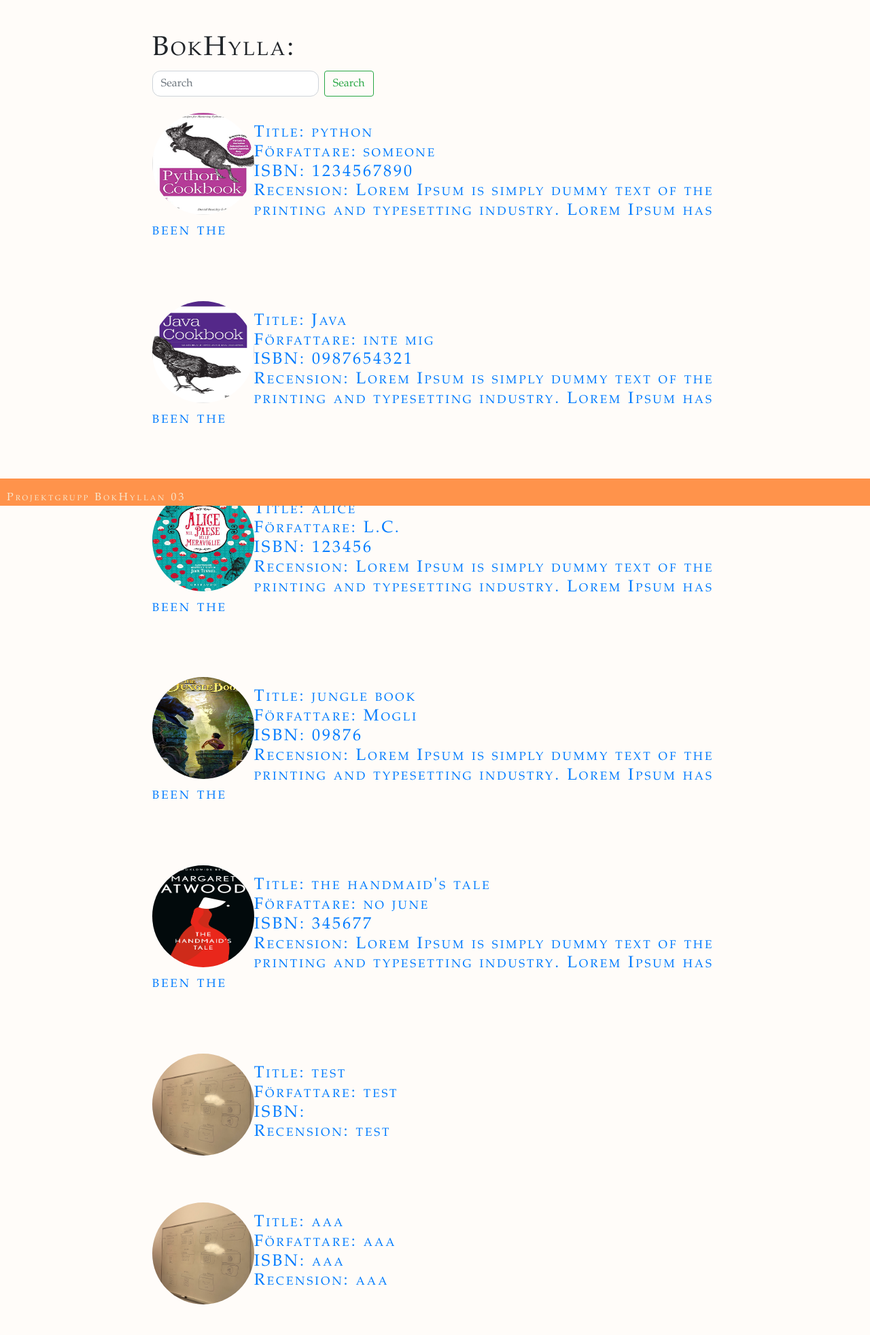
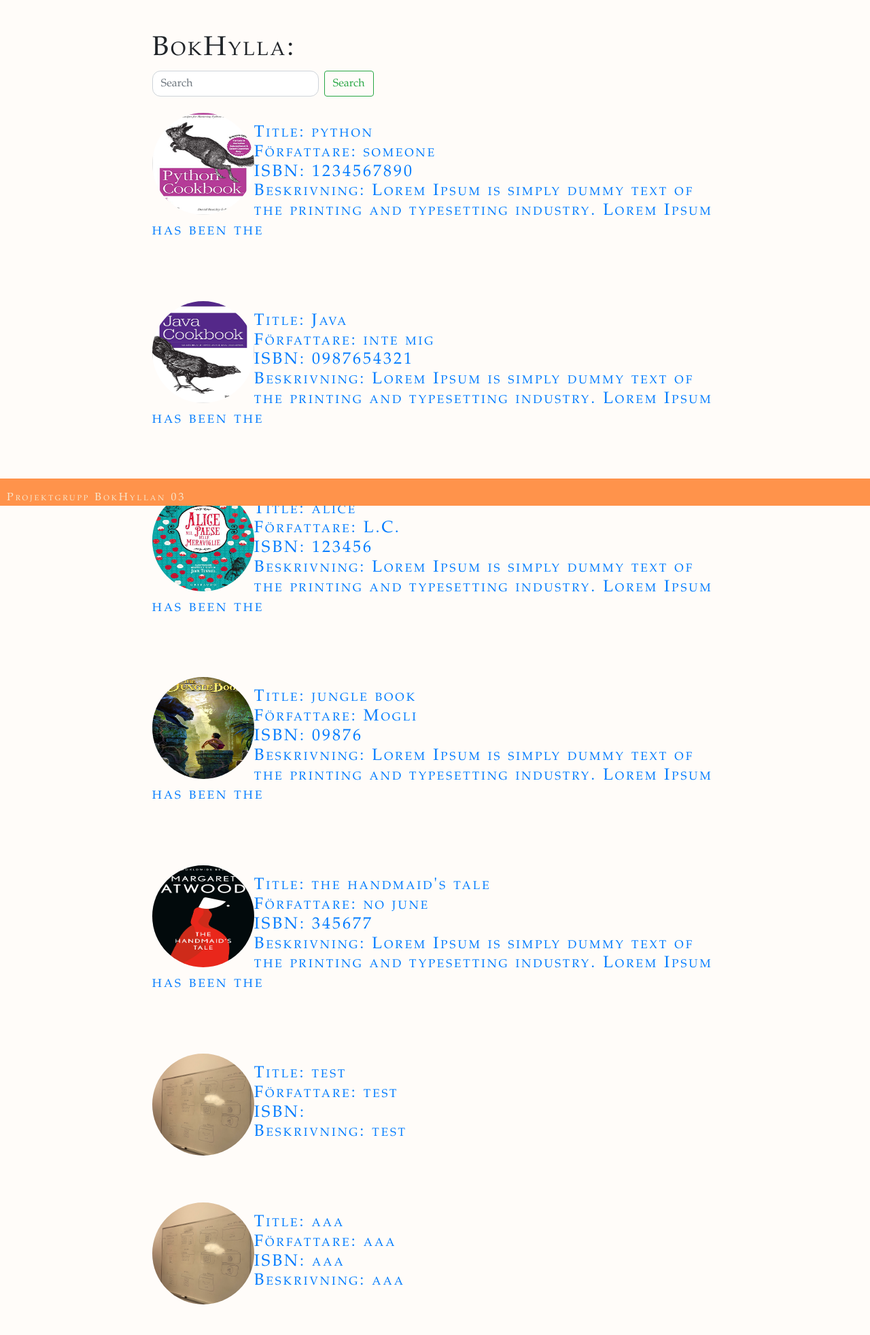
Before and after one commit to carbarcor/BokHyllan, a Flask app: page /all-books in a window 1280 px wide. Shown: the part 56-2020 px from the top of the page at 68% size. Run offline with Flask 3, Linux system fonts and the light colour scheme; a user stored in the database is signed in.

Commit message:
Mindre korrigering av all_books.html

```diff
--- a/BOKHYLLAN/website/templates/all_books.html
+++ b/BOKHYLLAN/website/templates/all_books.html
@@ -23,7 +23,7 @@
         <img src="{{url_for('static', filename='images/emty_profile.jpg')}}" alt="#" class="rounded-circle" width="150" height="150" align="left">
         {%endif%}
         <p><h4>Title:  {{book.title}} </br> Författare:  {{book.author}}</br> ISBN: {{book.isbn}} </br>
-            Recension:
+            Beskrivning:
         {% if book.review|length > 100 %}
             {{ book.review[:100] }}
         {% else %}
```
